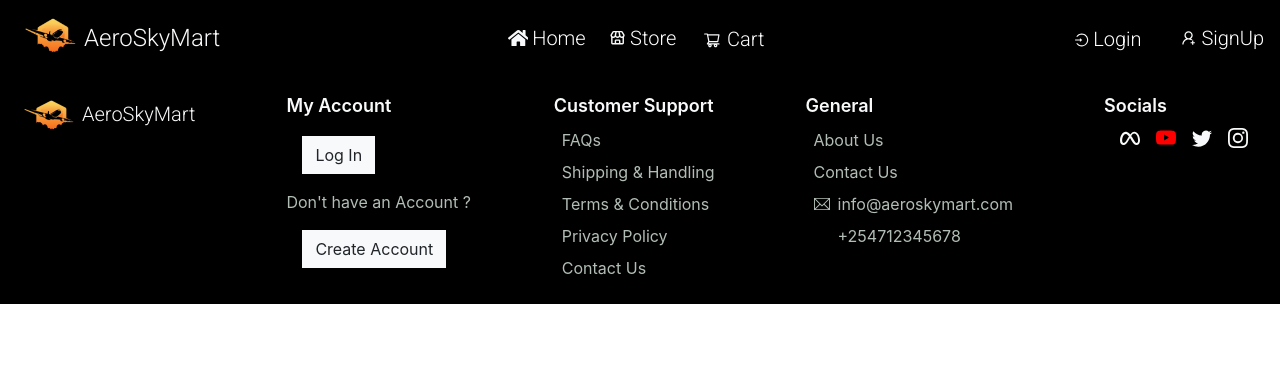
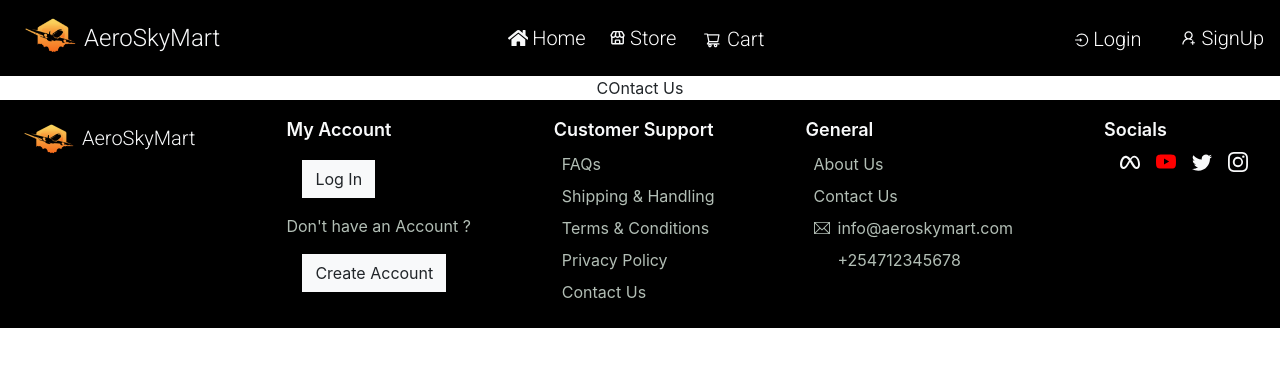
Before and after one commit to Osorabrian/AeroSkyMart, a React (Create React App) app: page /contact in a window 1280 px wide. Shown: the top 366 px of the page. Built offline with nearby package versions, Linux system fonts and the light colour scheme; some icons are missing.

Commit message:
add contact page

```diff
--- a/src/Components/App/App.js
+++ b/src/Components/App/App.js
@@ -7,6 +7,7 @@ import SignUp from '../Signup/SignUp';
 import Cart from '../Cart/Cart';
 import Product from '../Product/Product'
 import Footer from '../Footer/Footer'
+import Contact from '../Contact/Contact';
 import {Routes, Route} from 'react-router-dom'
 
 function App() {
@@ -19,6 +20,7 @@ function App() {
           <Route path='login' element={<Login/>} />
           <Route path='signup' element={<SignUp/>} />
           <Route path='store/:id' element={<Product/>} />
+          <Route path='contact' element={<Contact/>} />
           <Route path='cart' element={<Cart/>} />
       </Routes>
       <Footer/>
--- /dev/null
+++ b/src/Components/Contact/Contact.js
@@ -0,0 +1,9 @@
+import React from "react";
+
+export default function Contact(){
+    return(
+        <>
+            <p>COntact Us</p>
+        </>
+    )
+}
```
Also changed, not shown: src/Components/About/About.js (added).
